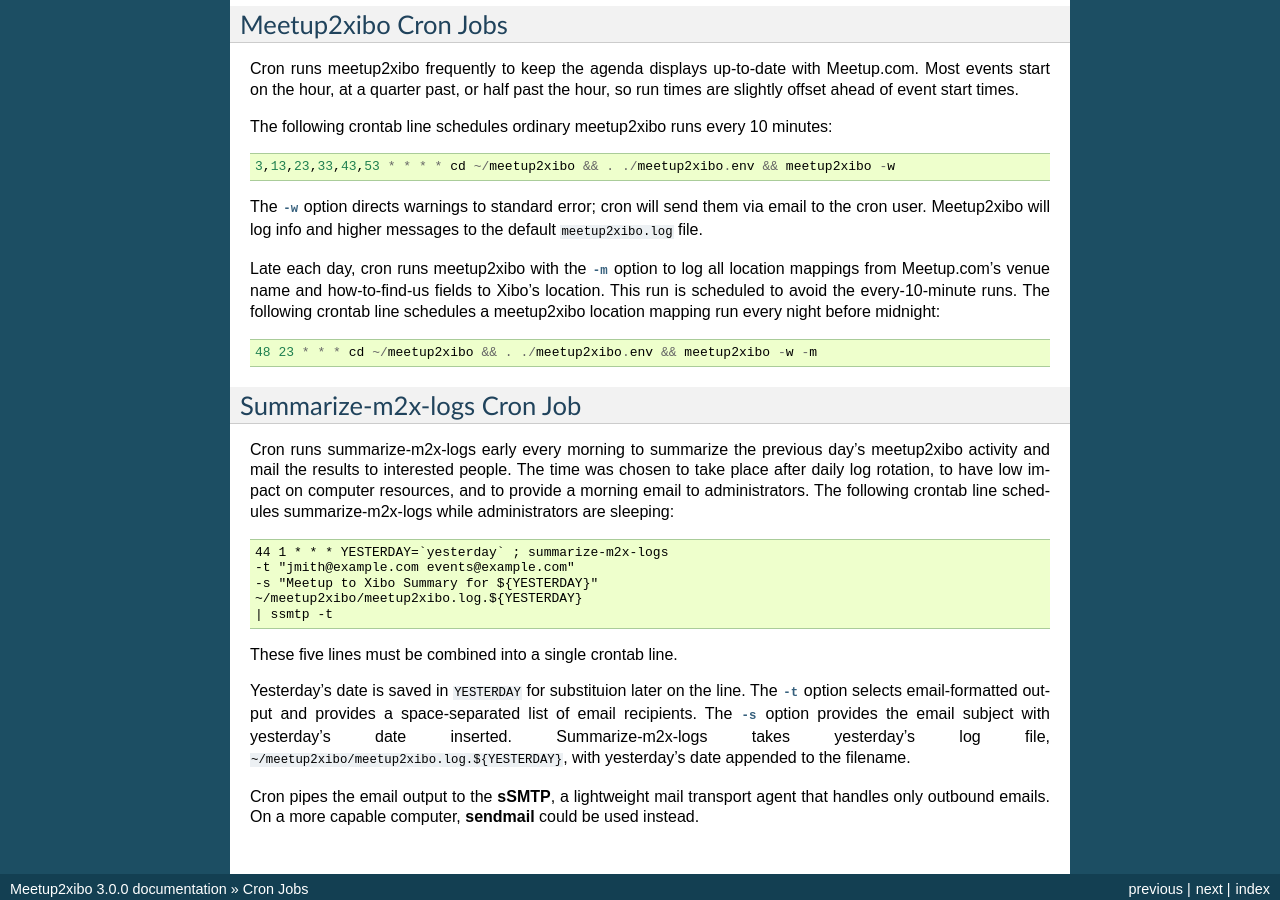
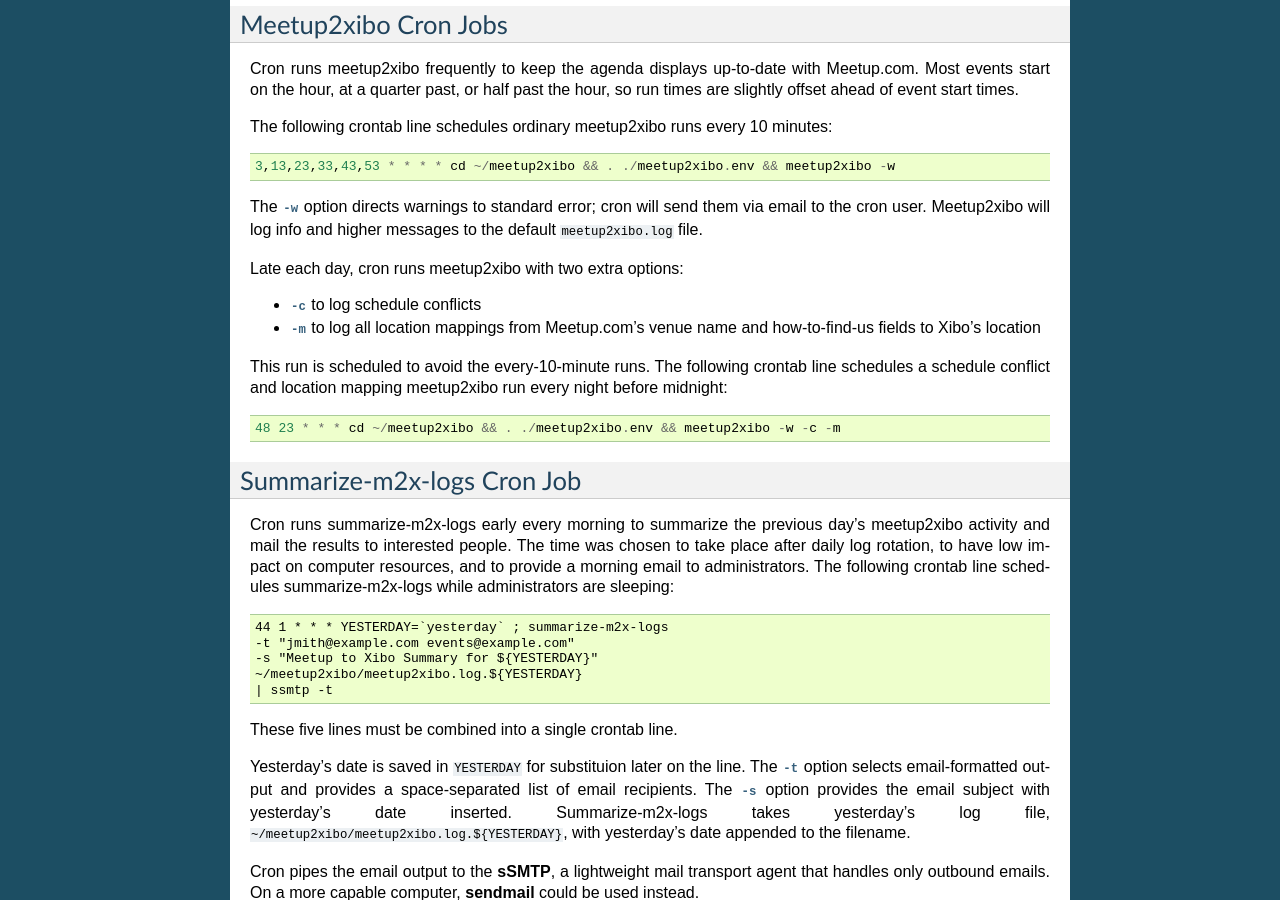
Before and after one commit to jshprentz/meetup2xibo, a Sphinx documentation site: the page built from docs/user-manual/cron-jobs.rst, in a window 1280 px wide and 900 px high, scrolled down 643 px. Built offline with Sphinx 7.4.7, drawn with Linux system fonts in a browser that asks for light colours.

Commit message:
Document logging and reporting schedule conflicts.

```diff
--- a/docs/user-manual/cron-jobs.rst
+++ b/docs/user-manual/cron-jobs.rst
@@ -56,14 +56,18 @@
 Meetup2xibo will log info and higher messages to the default
 :file:`meetup2xibo.log` file.
 
-Late each day, cron runs meetup2xibo with the :option:`-m <meetup2xibo -m>`
-option to log all location mappings from Meetup.com's venue name and
-how-to-find-us fields to Xibo's location.
+Late each day, cron runs meetup2xibo with two extra options:
+
+- :option:`-c <meetup2xibo -c>` to log schedule conflicts
+
+- :option:`-m <meetup2xibo -m>` to log all location mappings from Meetup.com's
+  venue name and how-to-find-us fields to Xibo's location
+
 This run is scheduled to avoid the every-10-minute runs.
-The following crontab line schedules a meetup2xibo location mapping run every
-night before midnight::
+The following crontab line schedules a schedule conflict and location mapping
+meetup2xibo run every night before midnight::
 
-   48 23 * * * cd ~/meetup2xibo && . ./meetup2xibo.env && meetup2xibo -w -m
+   48 23 * * * cd ~/meetup2xibo && . ./meetup2xibo.env && meetup2xibo -w -c -m
 
 .. _`summarizer-cron-job`:
 
--- a/docs/user-manual/logging.rst
+++ b/docs/user-manual/logging.rst
@@ -57,6 +57,7 @@
 The summary includes:
 
 - Counts of meetup2xibo runs, by version
+- Lists of schedule conflicts
 - Lists of events inserted, updated, deleted, and retired
 - Field-by-field details of updated events
 - Warnings about missing event locations
@@ -72,7 +73,8 @@
    :name: summary-email
    :align: center
 
-   The daily summary email message count meetup2xibo runs and list Xibo event changes.
+   The daily summary email message counts meetup2xibo runs, lists schedule
+   conflicts, and lists Xibo event changes.
 
 An email message attachment contains a CSV formatted file listing the
 conversions from Meetup.com venue name and how-to-find-us fields to Xibo
```
Also changed, not shown: docs/images/screenshots/summary-email.png.
